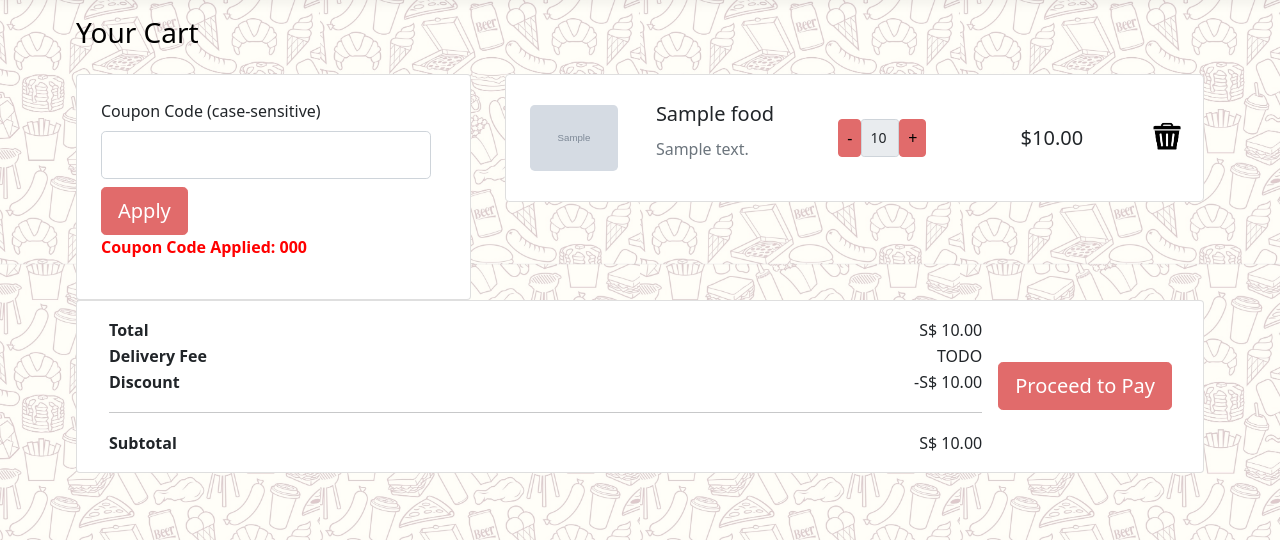
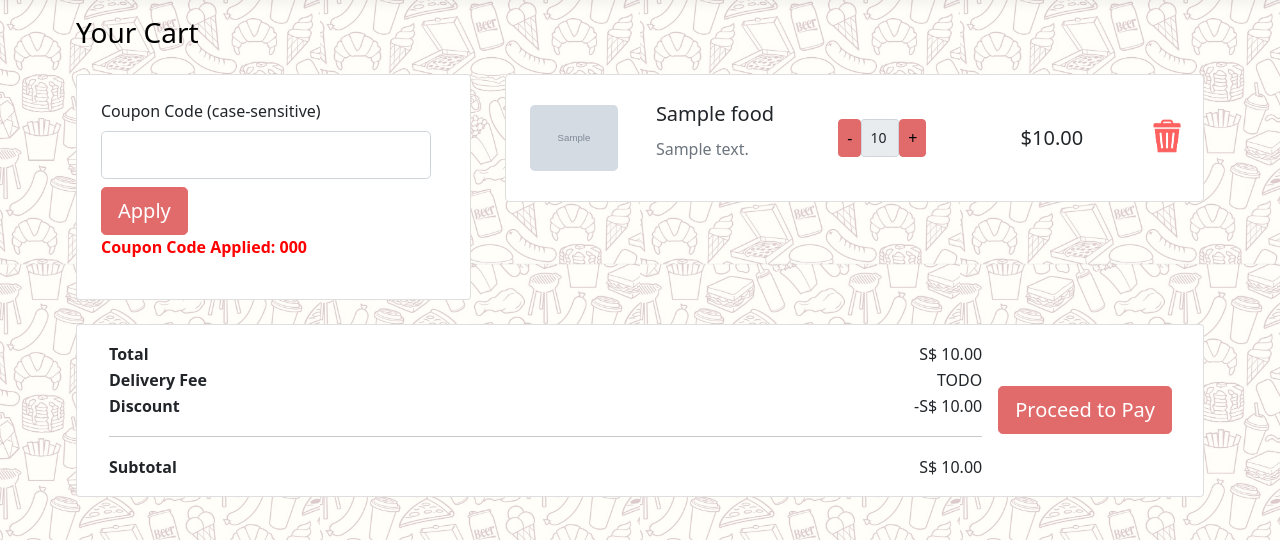
Before and after one commit to ashlilies/appdpj, a Flask app: template src/application/templates/consumer/cart.html in a window 1280 px wide. Shown: the part 56-596 px from the top of the page. Run offline with Flask 2, Linux system fonts and the light colour scheme; the template is opened without the code that fills it: most values are stand-ins (such as "Sample title", 1, 10 or a date in 2020); grey boxes marked "Sample" are stand-in pictures; some libraries are stand-ins or nearby versions.

Commit message:
fix margins on cart page

```diff
--- a/src/application/templates/consumer/cart.html
+++ b/src/application/templates/consumer/cart.html
@@ -103,7 +103,7 @@
                     <img
                         src="{{ url_for("static", filename="cart/trash.png") }}"
                         alt="Trash"
-                        style="height: 35px; width: 40px; margin: 15px 0px; display: inline-block">
+                        style="width: 40px; margin: 0px 0px; display: inline-block">
                   </a>
                 </div>
               </div>
@@ -115,7 +115,7 @@
           today!</p>
       {% endif %}
 
-      <div class="card display-left align-items-stretch">
+      <div class="card display-left align-items-stretch mb-4">
         <div class="card-body p-4 d-flex flex-row">
           <form action="{{ url_for("apply_coupon") }}" method="post">
             <div class="form-outline flex-fill">
```
Also changed, not shown: src/application/Controllers/consumer/consumer_yonglin.py (+22 -22 lines), src/requirements.txt (+22 -0 lines), src/application/static/cart/trash.png.
